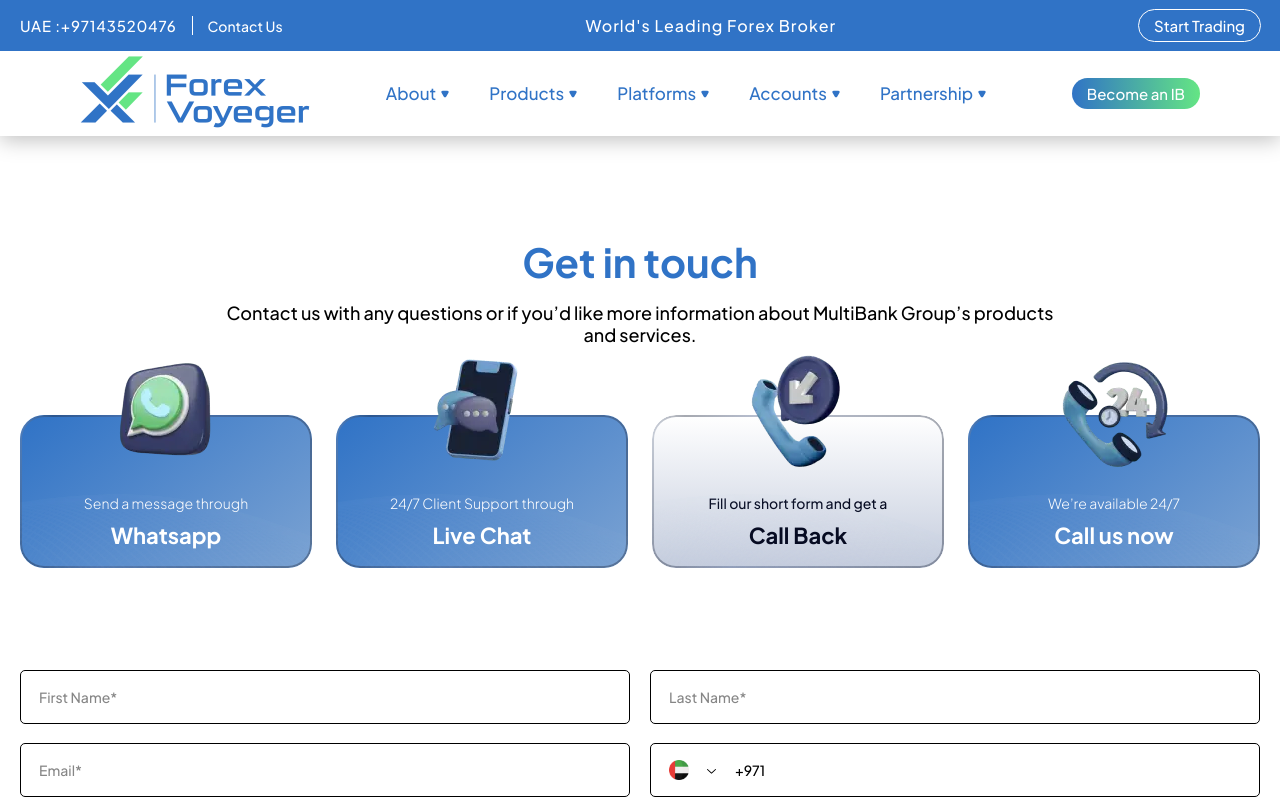
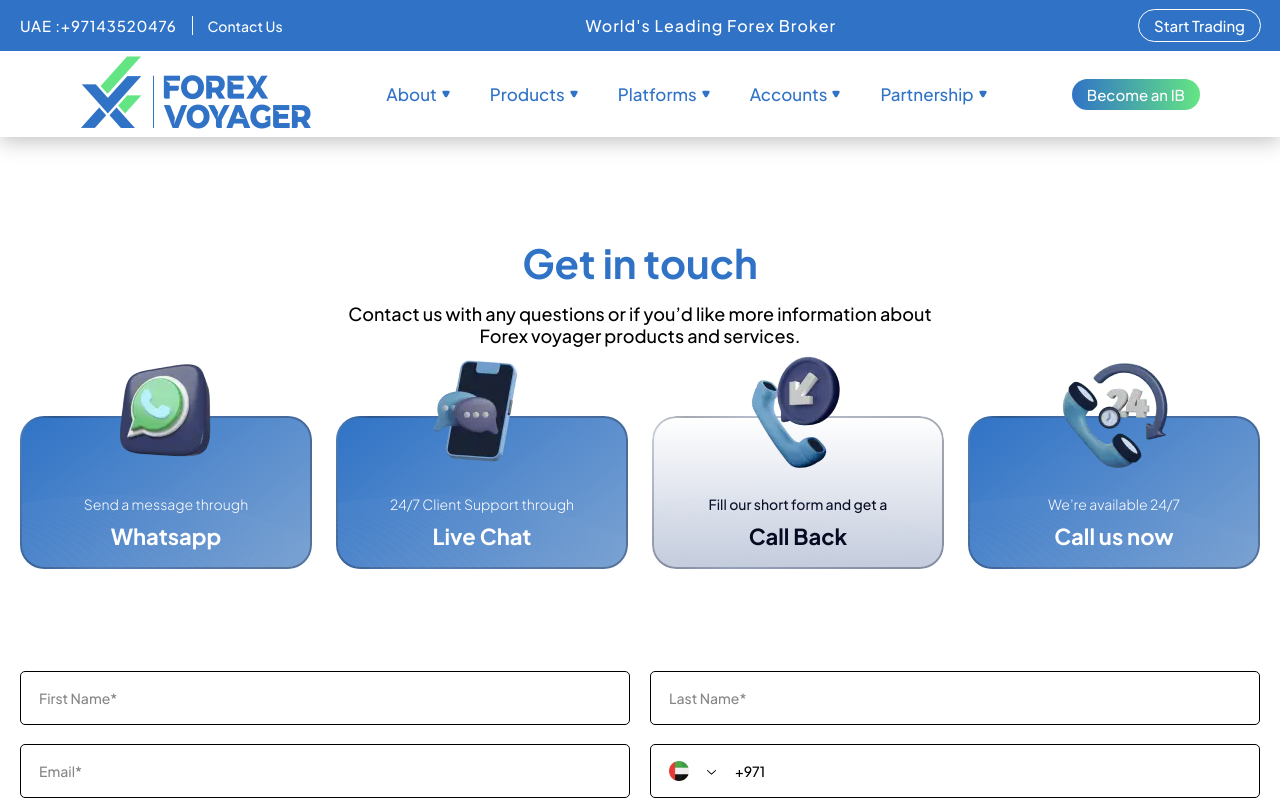
Before and after one commit to jimmyhinsu/forex-voyager-limited, a React (Create React App) app: page /contactus in a window 1280 px wide. Shown: the top 800 px of the page. Built offline with nearby package versions, Linux system fonts and the light colour scheme.

Commit message:
chnage logo

```diff
--- a/src/common/footer/index.js
+++ b/src/common/footer/index.js
@@ -1,7 +1,7 @@
 import React from "react";
 import "./footer.scss";
 import { Link, NavLink } from "react-router-dom";
-import logo from '../../assets/images/Forex Voyeger Logo.png';
+import logo from '../../assets/images/Forex Voyager Logo.png';
 import call from '../../assets/icons/telephone-call.png';
 import email from '../../assets/icons/email.png';
 
--- a/src/common/header/Header/index.js
+++ b/src/common/header/Header/index.js
@@ -1,7 +1,7 @@
 import React, { useState } from "react";
 import "../header.scss";
 import Dropdownicon from "../../../assets/svg/dropdownicon";
-import logo from '../../../assets/images/Forex Voyeger Logo.png';
+import logo from '../../../assets/images/Forex Voyager Logo.png';
 import { Link } from "react-router-dom";
 
 function Headermain() {
--- a/src/components/Headercontactline/Mobileheader/index.js
+++ b/src/components/Headercontactline/Mobileheader/index.js
@@ -1,6 +1,6 @@
 import React, { useState, useEffect } from "react";
 import "./mobileheader.scss";
-import logo from '../../../assets/images/Forex Voyeger Logo.png';
+import logo from '../../../assets/images/Forex Voyager Logo.png';
 
 import Menuicon from "../../../assets/icons/menu.png";
 import Sidebar from "../../sidebar";
--- a/src/module/ContactUs/getintouch/getintouch.scss
+++ b/src/module/ContactUs/getintouch/getintouch.scss
@@ -26,7 +26,7 @@
                 font-weight: 500;
                 line-height: 1.2;
                 color: #000000;
-                max-width: 831px;
+                max-width: 584px;
                 text-align: center;
             }
         }
--- a/src/module/ContactUs/getintouch/index.js
+++ b/src/module/ContactUs/getintouch/index.js
@@ -21,7 +21,7 @@ export default function Getintouch() {
         <div className="container">
           <div className="title-get">
             <h1 data-aos="fade-down">Get in touch</h1>
-            <p data-aos="fade-down">Contact us with any questions or if you’d like more information about MultiBank Group’s products and services.</p>
+            <p data-aos="fade-down">Contact us with any questions or if you’d like more information about Forex voyager products and services.</p>
           </div>
           <div className="contact-social-boxes-main">
             <div className={`whychoose-main ${activeIndex === 0 ? "active" : ""}`} onClick={() => setActiveIndex(0)}>
```
Also changed, not shown: src/assets/images/Forex Voyager Logo.png (added), src/assets/images/Forex Voyeger Logo.png (deleted).
